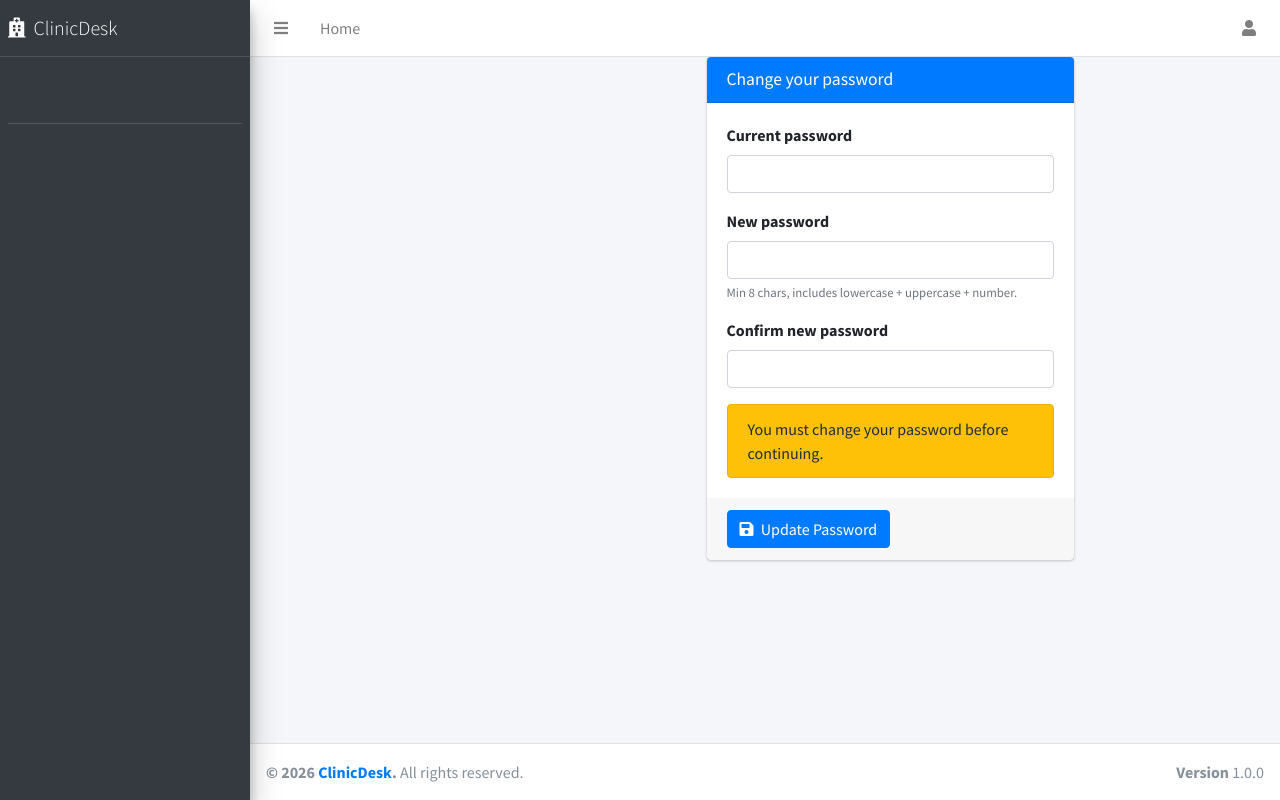
After one commit to AhmadAboNaja/ClinicDesk, a PHP site: template views/auth/change_password.php in a window 1280 px wide. The commit adds this page. Run offline with PHP 8.4, Linux system fonts and the light colour scheme; the template is opened without the code that fills it, so the values that code supplies are empty; some libraries are stand-ins or nearby versions.

Commit message:
enforce change the mandatory password

```diff
--- /dev/null
+++ b/views/auth/change_password.php
@@ -0,0 +1,53 @@
+<?php
+// Change password form for first_login users
+?>
+
+<div class="content-wrapper">
+    <section class="content">
+        <div class="container-fluid">
+            <div class="row">
+                <div class="col-md-6 offset-md-3">
+                    <div class="card card-primary">
+                        <div class="card-header">
+                            <h3 class="card-title">Change your password</h3>
+                        </div>
+
+                        <form method="POST" action="index.php?page=change_password">
+                            <div class="card-body">
+                                <?php echo CSRF::input(); ?>
+
+                                <div class="form-group">
+                                    <label for="current_password">Current password</label>
+                                    <input type="password" class="form-control" id="current_password" name="current_password" required>
+                                </div>
+
+                                <div class="form-group">
+                                    <label for="new_password">New password</label>
+                                    <input type="password" class="form-control" id="new_password" name="new_password" required>
+                                    <small class="form-text text-muted">
+                                        Min 8 chars, includes lowercase + uppercase + number.
+                                    </small>
+                                </div>
+
+                                <div class="form-group">
+                                    <label for="confirm_password">Confirm new password</label>
+                                    <input type="password" class="form-control" id="confirm_password" name="confirm_password" required>
+                                </div>
+
+                                <div class="alert alert-warning mb-0">
+                                    You must change your password before continuing.
+                                </div>
+                            </div>
+
+                            <div class="card-footer">
+                                <button type="submit" class="btn btn-primary">
+                                    <i class="fas fa-save mr-1"></i> Update Password
+                                </button>
+                            </div>
+                        </form>
+                    </div>
+                </div>
+            </div>
+        </div>
+    </section>
+</div>
```
Also changed, not shown: controllers/ChangePasswordController.php (added, +100 -0 lines), public/index.php (+8 -0 lines).
